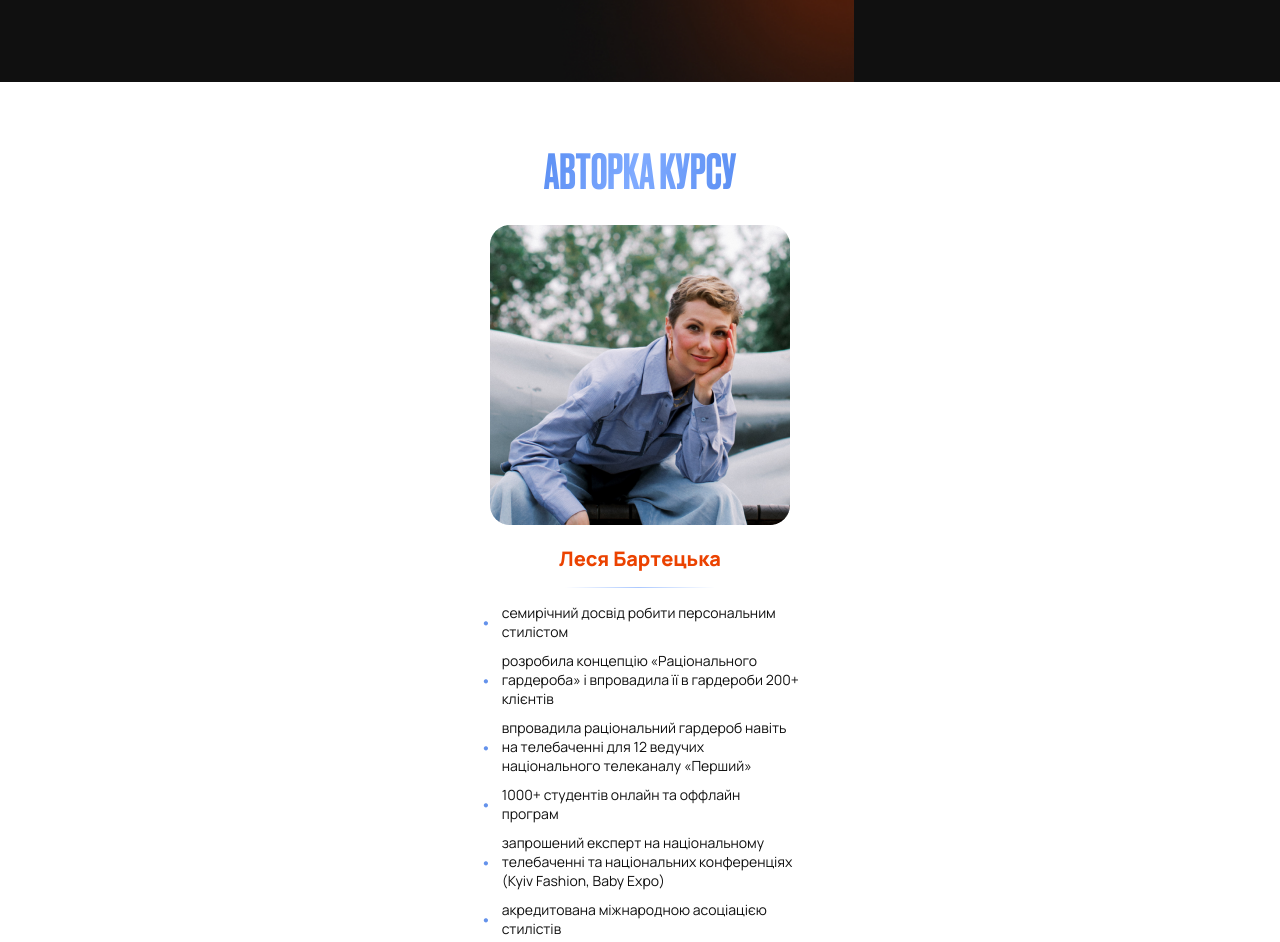
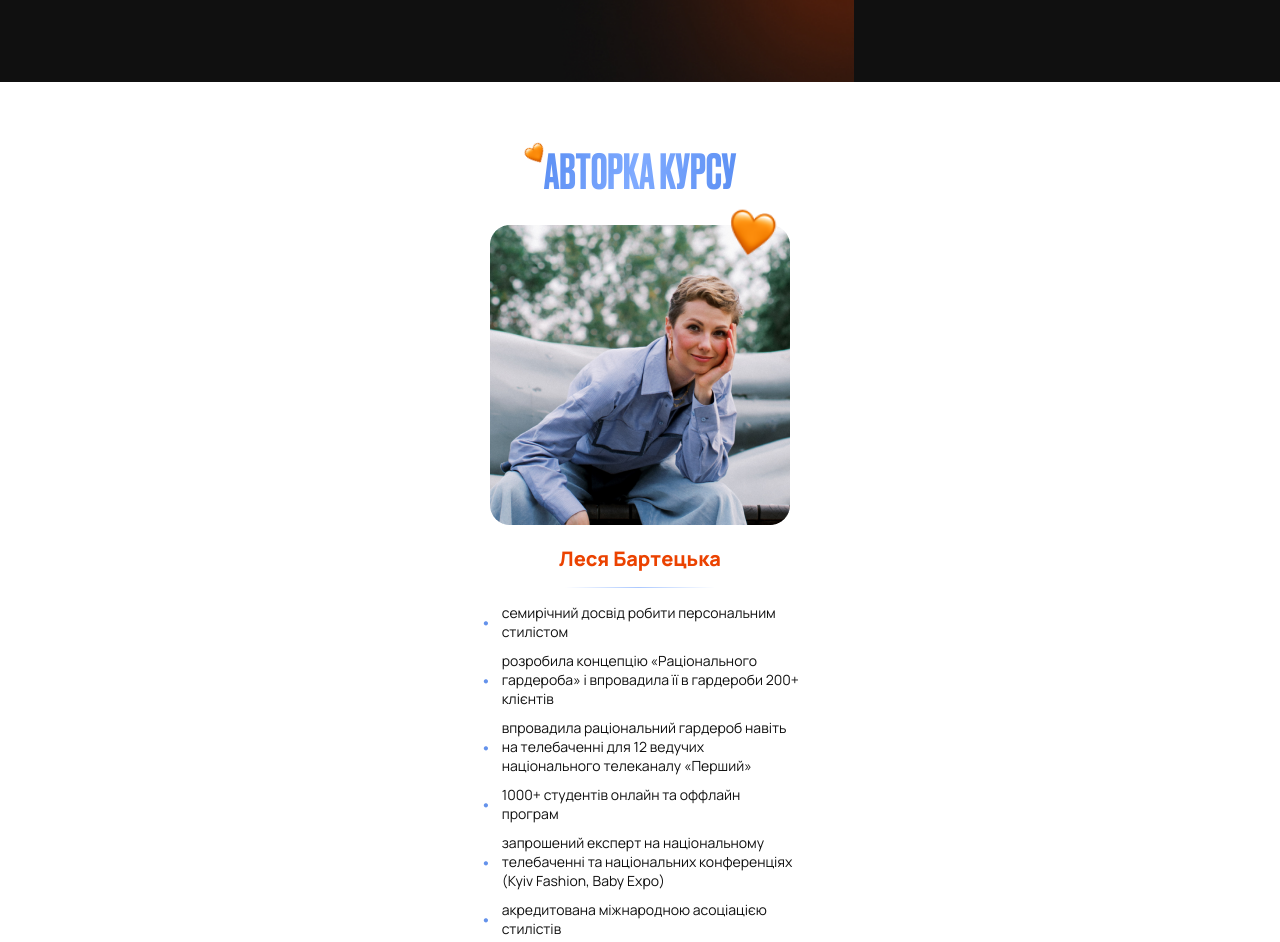
Before and after one commit to RomanIsaiev/work-website-18, a website built with Vite: page index.html in a window 1280 px wide. Shown: the part 5182-6124 px from the top of the page. Built offline with nearby package versions, Linux system fonts and the light colour scheme.

Commit message:
update decor

```diff
--- a/index.html
+++ b/index.html
@@ -462,7 +462,26 @@
       </section>
       <section class="section-three">
         <div class="container">
+          <div class="sect-three-title-container">
             <h2 class="sect-three-title">авторка курсу</h2>
+            <picture
+              ><source
+                srcset="
+                  ./src/images/sect-three-hearth-mobile-1x.png 1x,
+                  ./src/images/sect-three-hearth-mobile-2x.png 2x
+                "
+                media="(min-width: 320px)"
+                width="24"
+                height="24" />
+              <img
+                class="sect-three-heart"
+                src="./src/images/sect-three-hearth-mobile-1x.png"
+                alt="🧡"
+                width="24"
+                height="24"
+            /></picture>
+          </div>
+          <div class="author-image-container">
             <picture
               ><source
                 srcset="
@@ -479,6 +498,23 @@
                 width="300"
                 height="300"
             /></picture>
+            <picture
+              ><source
+                srcset="
+                  ./src/images/sect-three-hearth-mobile-1x.png 1x,
+                  ./src/images/sect-three-hearth-mobile-2x.png 2x
+                "
+                media="(min-width: 320px)"
+                width="56"
+                height="56" />
+              <img
+                class="author-image-heart"
+                src="./src/images/sect-three-hearth-mobile-1x.png"
+                alt="🧡"
+                width="56"
+                height="56"
+            /></picture>
+          </div>
           <p class="author-name">Леся Бартецька</p>
           <ul class="author-list list">
             <li class="list-item">
--- a/src/css/styles.css
+++ b/src/css/styles.css
@@ -847,6 +847,10 @@ p {
   padding-bottom: 60px;
 }
 
+.sect-three-title-container {
+  position: relative;
+}
+
 .sect-three-title {
   text-align: center;
   font-family: Druk Cyr;
@@ -869,6 +873,24 @@ p {
   margin-bottom: 30px;
 }
 
+.sect-three-heart {
+  position: absolute;
+  top: 0;
+  left: 44px;
+
+  transform: rotate(-40deg);
+}
+
+.author-image-container {
+  position: relative;
+}
+
+.author-image-heart {
+  position: absolute;
+  top: -20px;
+  right: 20px;
+}
+
 .author-image {
   display: block;
   margin-left: auto;
@@ -1506,6 +1528,3 @@ tbody tr:nth-child(7) td:nth-child(2) {
   font-weight: 400;
   line-height: normal;
 }
-
-.link {
-}
```
Also changed, not shown: src/images/sect-three-hearth-mobile-1x.png (added), src/images/sect-three-hearth-mobile-2x.png (added). Lines whose indentation alone changed are shown as unchanged.
